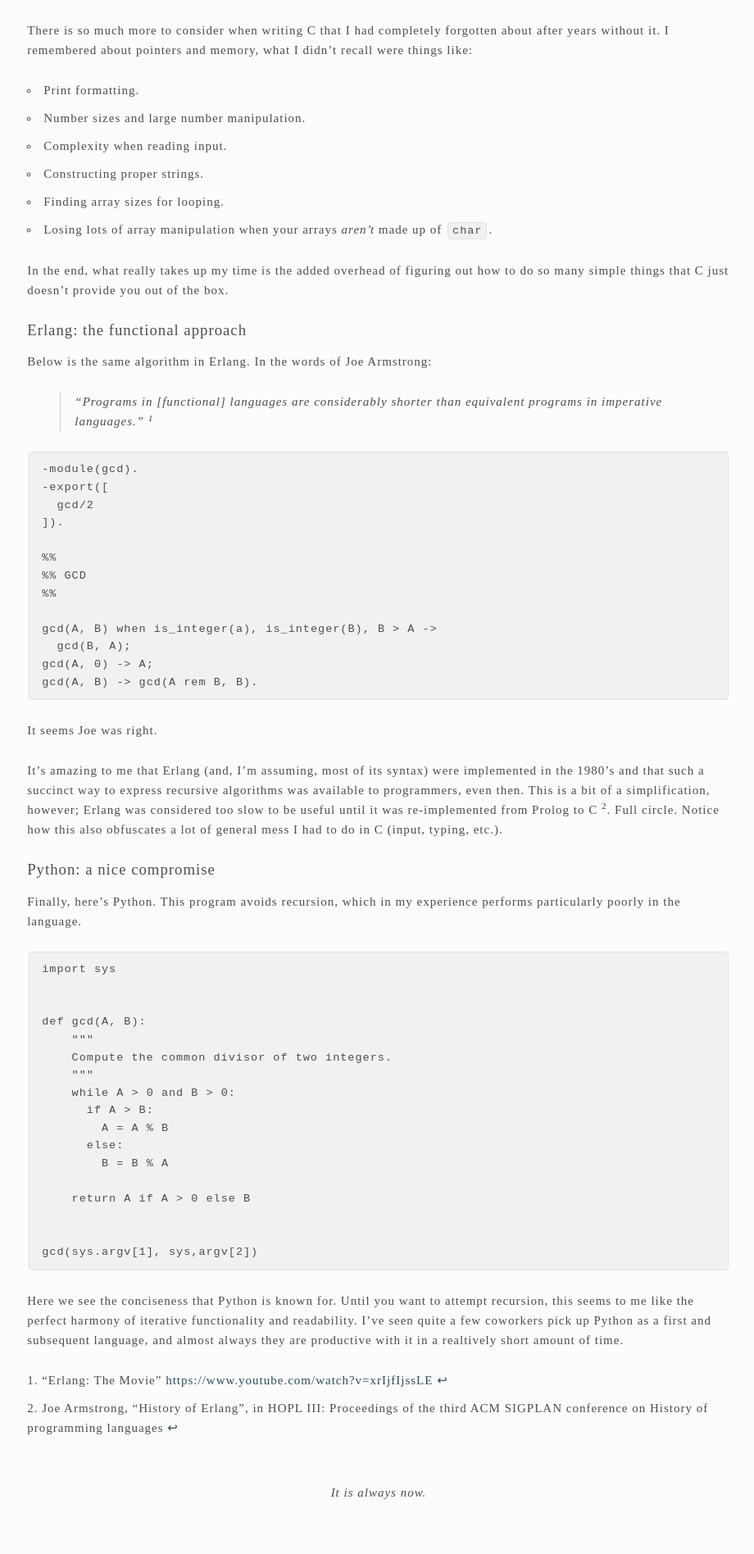
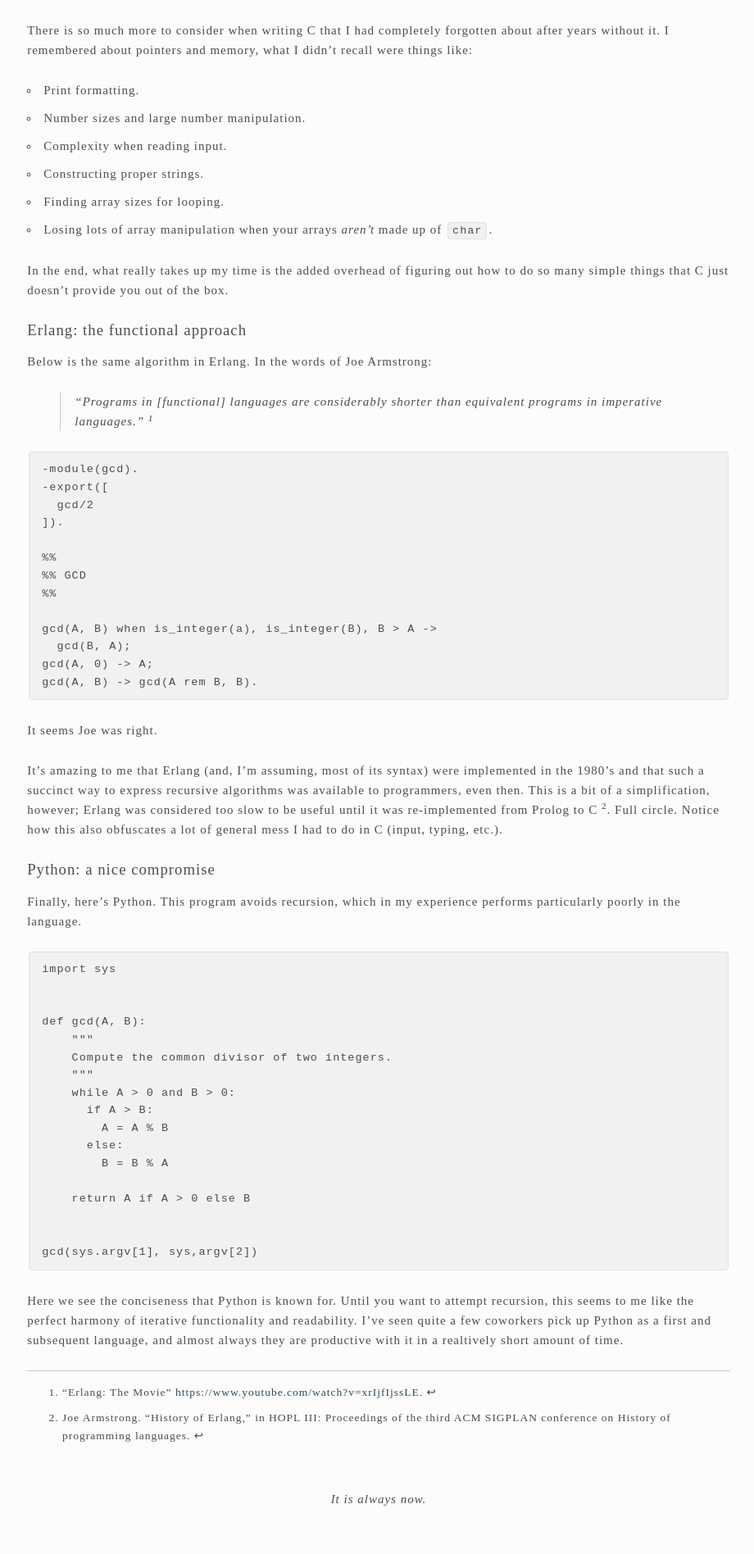
Before and after one commit to spacez320/eudaimonia.io, a Jekyll site: the page built from _posts/2016-12-11-comparing-erlang-python-c.md, in a window 1280 px wide. Shown: the part 3024-4920 px from the top of the page at 82% size, without its empty margins (178-1098 px from the left). Built offline with Jekyll 4.4.1, drawn with Linux system fonts in a browser that asks for light colours; some web fonts are replaced.

Commit message:
Styling footnotes

```diff
--- a/_posts/2016-12-11-comparing-erlang-python-c.md
+++ b/_posts/2016-12-11-comparing-erlang-python-c.md
@@ -216,6 +216,5 @@
 subsequent language, and almost always they are productive with it in a
 realtively short amount of time.
 
-[^1]: Joe Armstrong, "History of Erlang", in HOPL III: Proceedings of the third ACM SIGPLAN conference on History of programming languages
-
-[^2]: "Erlang: The Movie" <https://www.youtube.com/watch?v=xrIjfIjssLE>
+[^1]: Joe Armstrong. "History of Erlang," in HOPL III: Proceedings of the third ACM SIGPLAN conference on History of programming languages.
+[^2]: "Erlang: The Movie" <https://www.youtube.com/watch?v=xrIjfIjssLE>.
--- a/assets/css/main.scss
+++ b/assets/css/main.scss
@@ -134,6 +134,18 @@
   font-style: italic;
 }
 
+.footnotes {
+  border-top: 1px $gray solid;
+  padding-top: 1em;
+
+  ol {
+    font-size: 0.9em;
+    list-style-position: outside;
+    margin-left: 5%;
+    margin-right: 5%;
+  }
+}
+
 // Tablet, Desktop
 @media (min-width: 700px) {
   .top-header {
```
